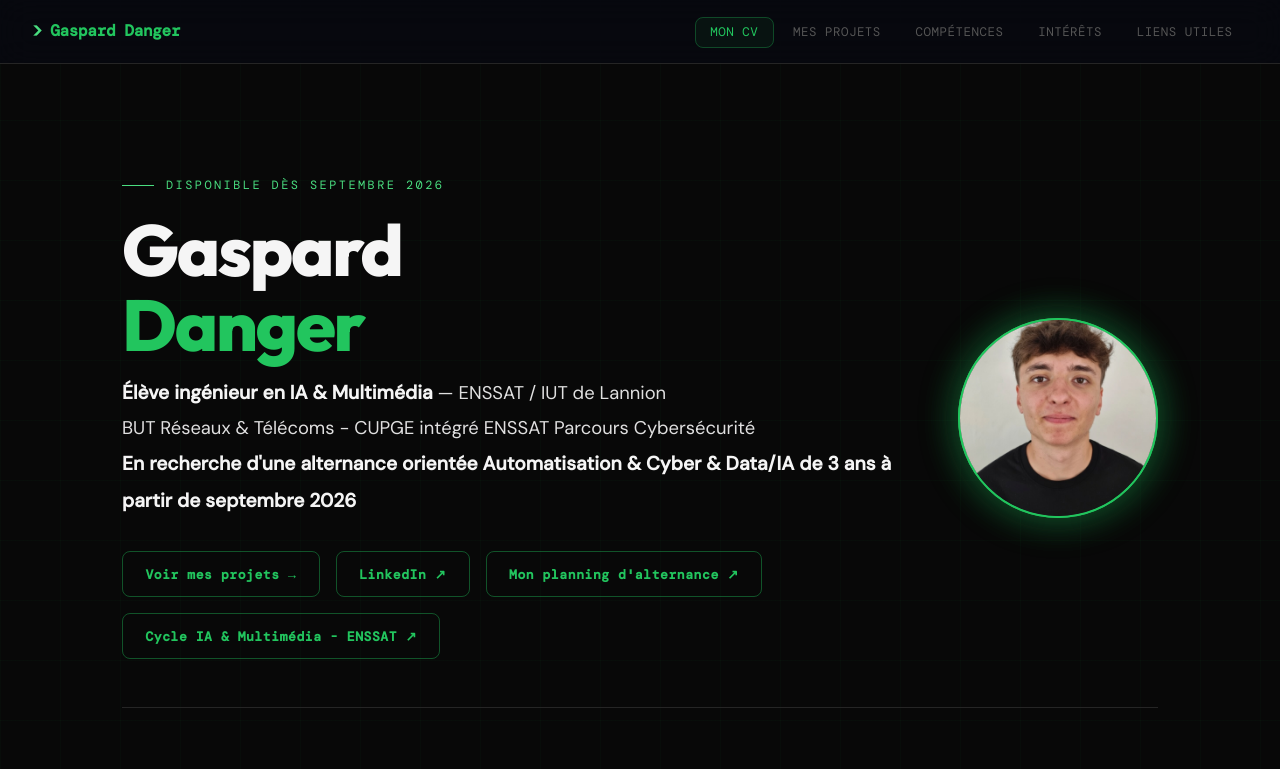
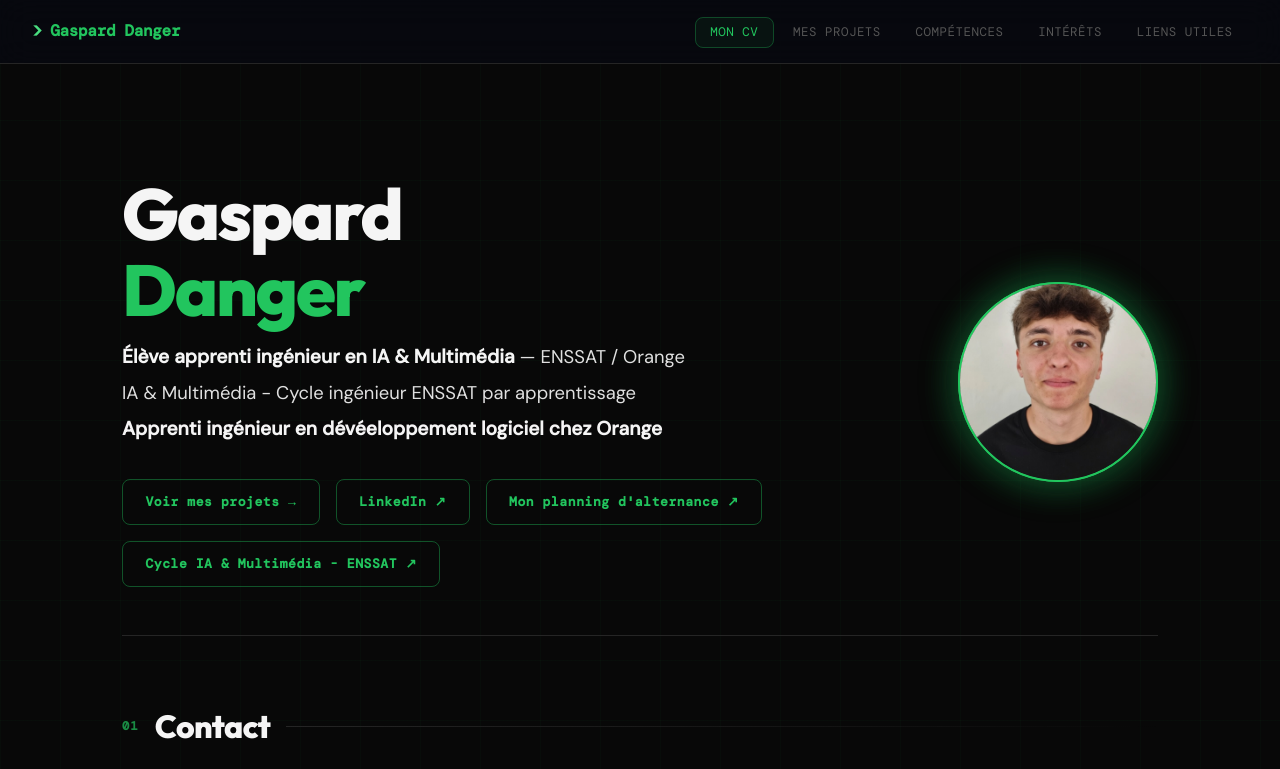
Before and after one commit to SocratOStetedos/Gaspard_Danger_Portfolio, a plain HTML site: page index.html in a window 1280 px wide. Shown: the top 769 px of the page. Drawn offline with nearby package versions, Linux system fonts and the light colour scheme.

Commit message:
Update index.html

```diff
--- a/index.html
+++ b/index.html
@@ -32,12 +32,11 @@
     <!-- HERO -->
     <section class="hero fade-up">
       <div>
-        <div class="hero-label">Disponible dès septembre 2026</div>
         <h1>Gaspard<br><span>Danger</span></h1>
         <p class="hero-subtitle">
-          <strong>Élève ingénieur en IA & Multimédia</strong> <span style="color:#e0e0e0;">— ENSSAT / IUT de Lannion</span><br>
-          <span style="color:#e0e0e0;">BUT Réseaux &amp; Télécoms - CUPGE intégré ENSSAT Parcours Cybersécurité</span><br>
-          <strong>En recherche d'une alternance orientée Automatisation & Cyber & Data/IA de 3 ans à partir de septembre 2026</strong>
+          <strong>Élève apprenti ingénieur en IA & Multimédia</strong> <span style="color:#e0e0e0;">— ENSSAT / Orange</span><br>
+          <span style="color:#e0e0e0;"> IA &amp; Multimédia - Cycle ingénieur ENSSAT par apprentissage</span><br>
+          <strong>Apprenti ingénieur en dévéeloppement logiciel chez Orange</strong>
         </p>
         <div class="hero-actions">
           <a href="projets.html" class="btn btn-outline">
```
